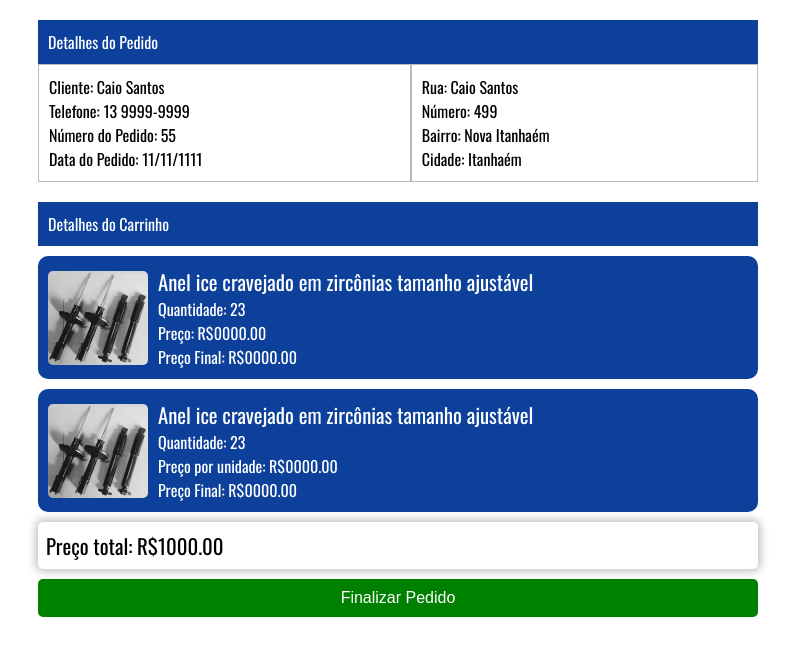
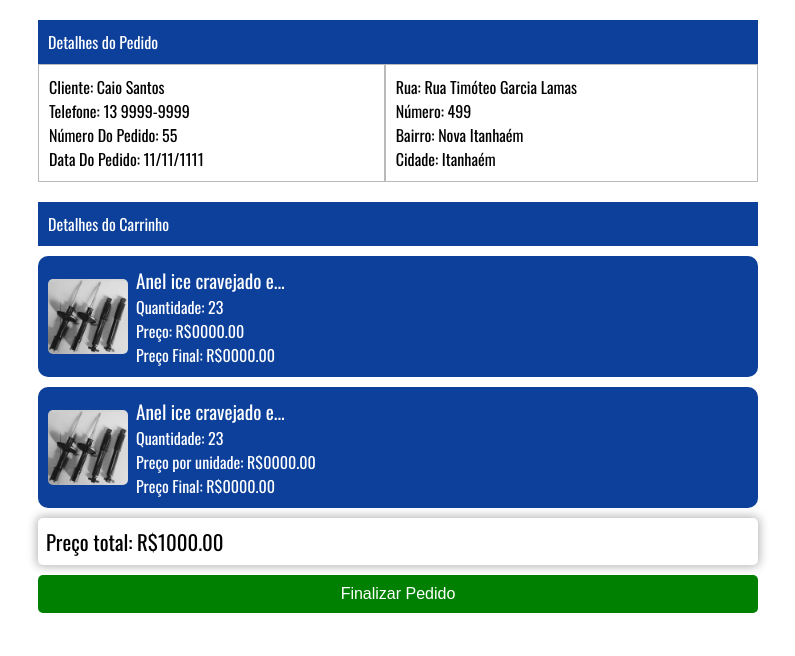
Before and after one commit to CaioSantos00/Controle-de-estoque, a PHP site: page /pagesAdm/pedidosDetalhes.html in a window 1280 px wide. Shown: the part 110-766 px from the top of the page, without its empty margins (242-1037 px from the left). Run offline with PHP 8.4, Linux system fonts and the light colour scheme.

Commit message:
Tela dos Detalhes Responsiva

```diff
--- a/View/css/style.css
+++ b/View/css/style.css
@@ -1346,6 +1346,7 @@ a #btnCon:hover {
 }
 
 .borderBoxs {
+  text-transform: capitalize;
   padding: 10px;
   border: 1px solid rgb(187, 186, 186);
 }
@@ -1388,6 +1389,16 @@ a #btnCon:hover {
   font-size: 1.3em;
 }
 
+.nomeProductCarDetails {
+  font-size: 1.2em;
+}
+
+.imgsCarDetails {
+  width: 80px;
+  margin-right: 8px;
+  border-radius: 5px;
+}
+
 @media screen and (max-width: 1115px) {
   #holdTodosPedidos {
     grid-template-areas: "cardPedido cardPedido cardPedido";
@@ -1401,6 +1412,24 @@ a #btnCon:hover {
 @media screen and (max-width: 570px) {
   #holdTodosPedidos {
     grid-template-areas: "cardPedido";
+  }
+}
+@media screen and (max-width: 951px) {
+  #divAlgumasInfos {
+    grid-template-areas: "boxPrima";
+  }
+  #sectionDetails {
+    margin: 20px 100px;
+  }
+}
+@media screen and (max-width: 500px) {
+  #sectionDetails {
+    margin: 20px 20px;
+  }
+}
+@media screen and (max-width: 350px) {
+  .nomeProductCarDetails {
+    font-size: 1em;
   }
 }
 #logo {
--- /dev/null
+++ b/View/js/elementos/nomesProdutos.js
@@ -0,0 +1,11 @@
+let nomeProductCarDetails = document.querySelectorAll('.nomeProductCarDetails');
+
+nomeProductCarDetails.forEach(function (cadaLetra) {
+    let textoCompleto = cadaLetra.textContent;
+    let limiteCaracteres = 20;
+
+    if (textoCompleto.length > limiteCaracteres) {
+        let textoExibido = textoCompleto.substring(0, limiteCaracteres) + '...';
+        cadaLetra.textContent = textoExibido;
+    }
+});
--- a/View/pagesAdm/pedidosDetalhes.html
+++ b/View/pagesAdm/pedidosDetalhes.html
@@ -6,6 +6,7 @@
     <title>Pedidos</title>
     <link rel="stylesheet" href="../css/style.css" />
     <script src="../js/elementos/header.js" defer></script>
+    <script src="../js/elementos/nomesProdutos.js" defer></script>
 </head>
 <body>
     <header class="header-container"></header>
@@ -20,7 +21,7 @@
                 <div >Data do Pedido: <span id="dataPedido">11/11/1111</span></div>
             </div>
             <div id="boxSecond" class="borderBoxs">
-                <div >Rua: <span id="ruaCliente">Caio Santos</span></div>
+                <div >Rua: <span id="ruaCliente">rua timóteo garcia lamas</span></div>
                 <div>Número: <span id="numberCasa">499</span></div>
                 <div >Bairro: <span id="bairroCliente">Nova Itanhaém</span></div>
                 <div >Cidade: <span id="cidadeCliente">Itanhaém</span></div>
@@ -31,28 +32,29 @@
        <div id="detalhesCarrinho">
         <div class="titleDetalhes">Detalhes do Carrinho</div>
         <div id="holdInfosCar">
-                <div class="cardsCar">
+        <a href=""><div class="cardsCar">
                     <div  class="infosProductCar">
-                        <img src="../imgs/amortece.webp" alt="" class="imgsCar">
+                        <img src="../imgs/amortece.webp" alt="" class="imgsCarDetails">
                         <div>
-                        <div class="nomeProductCar">Anel ice cravejado em zircônias tamanho ajustável</div>
+                        <div class="nomeProductCarDetails">Anel ice cravejado em zircônias</div>
                         <div class="qtdFimCar">Quantidade: 23</div>
                         <div class="precoCar">Preço: R$0000.00</div>
                         <div class="precoCar">Preço Final: R$0000.00</div>
                         </div>
                     </div>
-                </div>
-                <div class="cardsCar">
+                </div></a>
+                <a href=""><div class="cardsCar">
                     <div  class="infosProductCar">
-                        <img src="../imgs/amortece.webp" alt="" class="imgsCar">
+                        <img src="../imgs/amortece.webp" alt="" class="imgsCarDetails">
                         <div>
-                        <div class="nomeProductCar">Anel ice cravejado em zircônias tamanho ajustável</div>
+                        <div class="nomeProductCarDetails">Anel ice cravejado em zircônias</div>
                         <div class="qtdFimCar">Quantidade: 23</div>
                         <div class="precoCar">Preço por unidade: R$0000.00</div>
                         <div class="precoCar">Preço Final: R$0000.00</div>
                         </div>
                     </div>
                 </div>
+            </a>
         </div>
        </div>
 
--- /dev/null
+++ b/View/sass/mediaQueries/detailsPedido.scss
@@ -0,0 +1,21 @@
+@media screen and (max-width: 951px){
+    #divAlgumasInfos {
+        grid-template-areas: 'boxPrima';
+    }
+    #sectionDetails {
+        margin: 20px 100px;
+    }
+
+}
+
+@media screen and (max-width: 500px){
+    #sectionDetails {
+        margin: 20px 20px;
+    }
+}
+
+@media screen and (max-width: 350px){
+    .nomeProductCarDetails {
+        font-size: 1em;
+    }
+}
--- a/View/sass/pagesScss/detailsPedido.scss
+++ b/View/sass/pagesScss/detailsPedido.scss
@@ -14,6 +14,7 @@
 }
 
 .borderBoxs {
+    text-transform: capitalize;
     padding: 10px;
     border: 1px solid $corHoverCinza;
 }
@@ -44,3 +45,13 @@
     padding: 8px;
     font-size: 1.3em;
 }
+
+.nomeProductCarDetails {
+    font-size: 1.2em;
+}
+
+.imgsCarDetails {
+    width: 80px;
+    margin-right: 8px;
+    border-radius: 5px;
+}
--- a/View/sass/style.scss
+++ b/View/sass/style.scss
@@ -19,6 +19,7 @@
 @import "./pagesScss/telaPedidos.scss";
 @import "./pagesScss/detailsPedido.scss";
 @import "./mediaQueries/telaPedidos.scss";
+@import "./mediaQueries/detailsPedido.scss";
 @import "./menu.scss";
 @import "./mixins.scss";
 @import "./variaveis.scss";
```
Also changed, not shown: View/pages/carrinho.html (+1 -32 lines), 1 other file.
